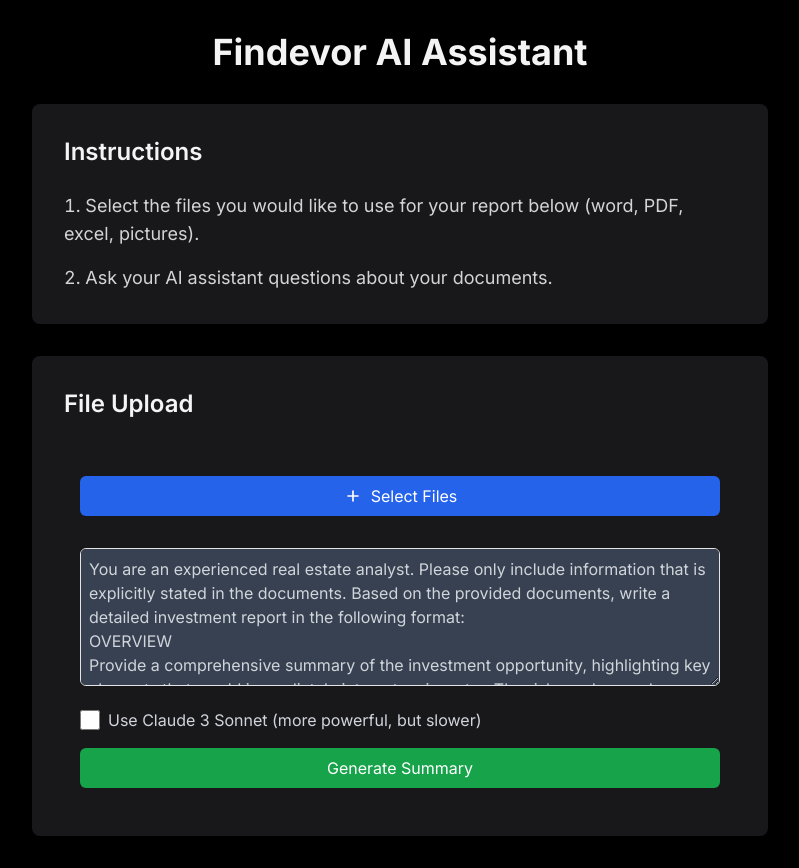
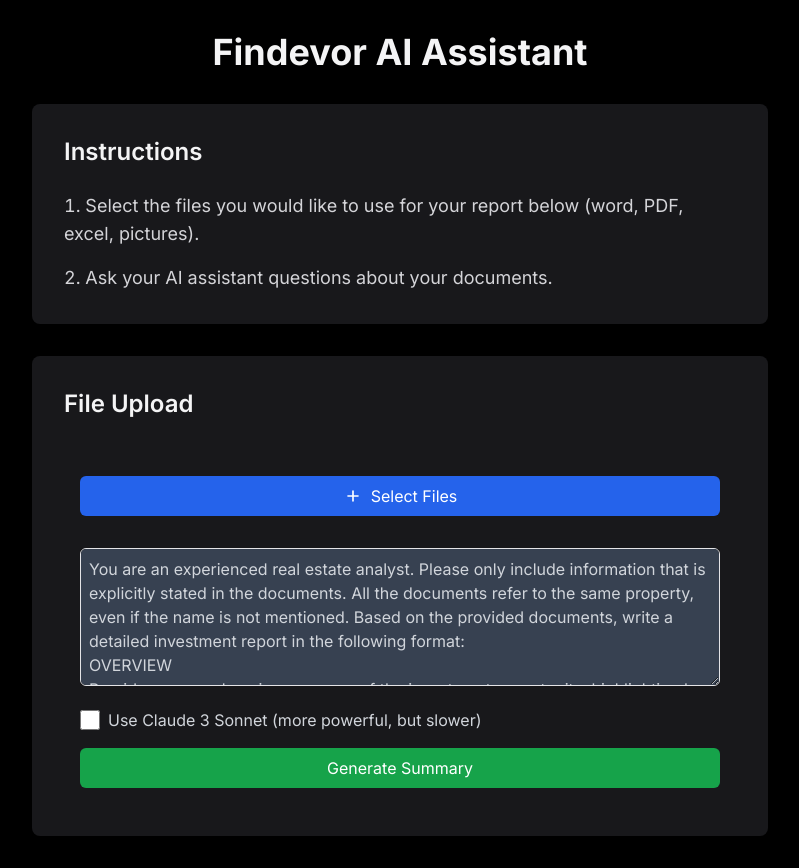
Before and after one commit to virgilttr/sukuna, a Next.js app in the folder frontend/: page / in a window 1280 px wide. Shown: the whole page, without its empty margins (240-1039 px from the left). Built offline with nearby package versions, Linux system fonts and the light colour scheme.

Commit message:
Update prompt

```diff
--- a/frontend/components/uploader.tsx
+++ b/frontend/components/uploader.tsx
@@ -15,7 +15,7 @@ const FileUpload: React.FC = () => {
   const [oversizedFiles, setOversizedFiles] = useState<Set<string>>(new Set());
   const [isGeneratingPdf, setIsGeneratingPdf] = useState(false);
   const [prompt, setPrompt] =
-    useState<string>(`You are an experienced real estate analyst. Please only include information that is explicitly stated in the documents. Based on the provided documents, write a detailed investment report in the following format:
+    useState<string>(`You are an experienced real estate analyst. Please only include information that is explicitly stated in the documents. All the documents refer to the same property, even if the name is not mentioned. Based on the provided documents, write a detailed investment report in the following format:
 OVERVIEW
 Provide a comprehensive summary of the investment opportunity, highlighting key elements that would immediately interest an investor. The risks and rewards section should be exhaustive.
 RISK AND REWARDS
--- a/frontend/package.json
+++ b/frontend/package.json
@@ -19,10 +19,8 @@
     "@radix-ui/react-scroll-area": "^1.0.5",
     "@radix-ui/react-slot": "^1.0.2",
     "aws-sdk": "^2.1642.0",
-    "browser-image-compression": "^2.0.2",
     "class-variance-authority": "^0.7.0",
     "clsx": "^2.1.1",
-    "formidable": "^3.5.1",
     "lucide-react": "^0.395.0",
     "next": "14.2.4",
     "pdf-lib": "^1.17.1",
```
